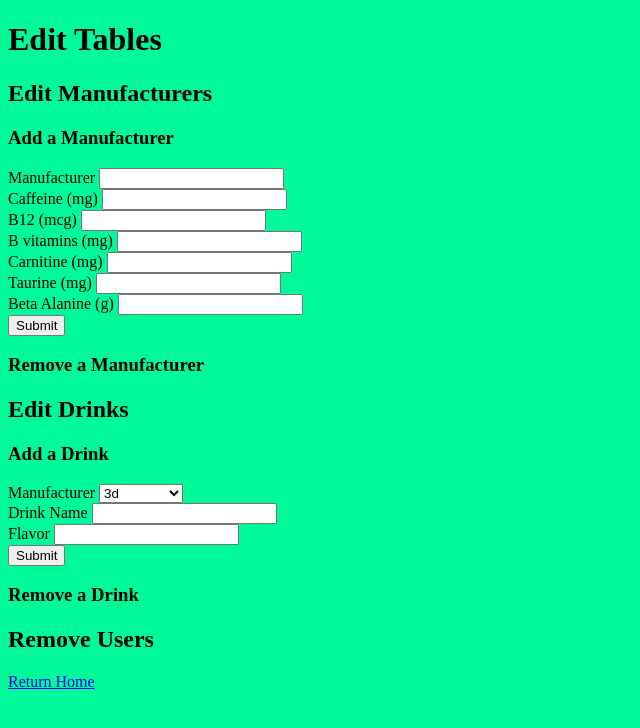
After one commit to Dvwg1/COP-4710-Project, a PHP site: page /adminAccess.php in a window 1280 px wide. The commit adds this page. Shown: the top 728 px of the page, without its empty margins (0-640 px from the left). Run offline with PHP 8.4, Linux system fonts and the light colour scheme; a user stored in the database is signed in; data comes from the database, SQL or seed files in the repository.

Commit message:
Add files via upload

```diff
--- /dev/null
+++ b/adminAccess.php
@@ -0,0 +1,113 @@
+<?php
+
+session_start();
+
+$user1 = $_SESSION['username'];
+$mysqli = require __DIR__ . "/database.php";
+
+
+?>
+
+<!DOCTYPE html>
+<html>
+<head>
+    <title>Admin Page</title>
+    <meta charset="UTF-8">
+</head>
+<body style ="background-color: MediumSpringGreen;">
+    <h1>Edit Tables</h1>
+
+    <h2>Edit Manufacturers</h2>
+
+    <h3>Add a Manufacturer</h3>
+
+    <!-- Take in user input -->
+    <form action="addManu.php" method="post" novalidate>
+		<div>
+			<label for="manufacturer">Manufacturer</label>
+			<input type="text" id="manufacturer" name="manufacturer">
+		</div>
+
+		<div>
+			<label for="caffeine_content">Caffeine (mg)</label>
+			<input type="text" id="caffeine_content" name="caffeine_content">
+		</div>
+
+		<div>
+			<label for="b12_content">B12 (mcg)</label>
+			<input type="text" id="b12_content" name="b12_content">
+		</div>
+
+		<div>
+			<label for="b_content">B vitamins (mg)</label>
+			<input type="text" id="b_content" name="b_content">
+		</div>
+
+		<div>
+			<label for="carnitine_content">Carnitine (mg)</label>
+			<input type="text" id="carnitine_content" name="carnitine_content">
+		</div>
+
+		<div>
+			<label for="taurine_content">Taurine (mg)</label>
+			<input type="text" id="taurine_content" name="taurine_content">
+		</div>
+
+		<div>
+			<label for="beta_a_content">Beta Alanine (g)</label>
+			<input type="text" id="beta_a_content" name="beta_a_content">
+		</div>
+
+		<button>Submit</button>
+	</form>
+
+    <h3>Remove a Manufacturer</h3>
+    <!-- Removing a manufacturer will also remove all associated drinks -->
+
+    <h2>Edit Drinks</h2>
+
+    <h3>Add a Drink</h3>
+    <?php
+
+		//gets manufacturer names to be displayed from manf_info table
+		$manf1ResultSet = $mysqli->query("SELECT manufacturer FROM manufacturer_info");
+	?>
+
+	<form method="post" action="AddDrink1.php">
+
+		<div>
+    		<label for="manufacturer1">Manufacturer</label>
+    		<select name = "manufacturer1" id="manufacturer1">
+
+        		<?php
+        		while($rows = $manf1ResultSet->fetch_assoc()){
+        			$manufacturer = $rows['manufacturer'];
+        			echo "<option value='$manufacturer'>$manufacturer</option>";
+        		}
+        		?>
+    		</select>
+    	</div>
+
+    	<div>
+			<label for="drink_name">Drink Name</label>
+			<input type="text" id="drink_name" name="drink_name">
+		</div>
+
+		<div>
+			<label for="flavor_profile">Flavor</label>
+			<input type="text" id="flavor_profile" name="flavor_profile">
+		</div>
+
+    	<button>Submit</button>
+
+    </form>
+
+    <h3>Remove a Drink</h3>
+
+    <h2>Remove Users</h2>
+
+    <p><a href="index1.php">Return Home</a></p>
+
+
+</body>
+</html>
```
Also changed, not shown: AddDrink1.php (added, +61 -0 lines), addManu.php (added, +91 -0 lines), index.php (added, +11 -0 lines), index1.php (+14 -0 lines), process-advanced.php (added).
